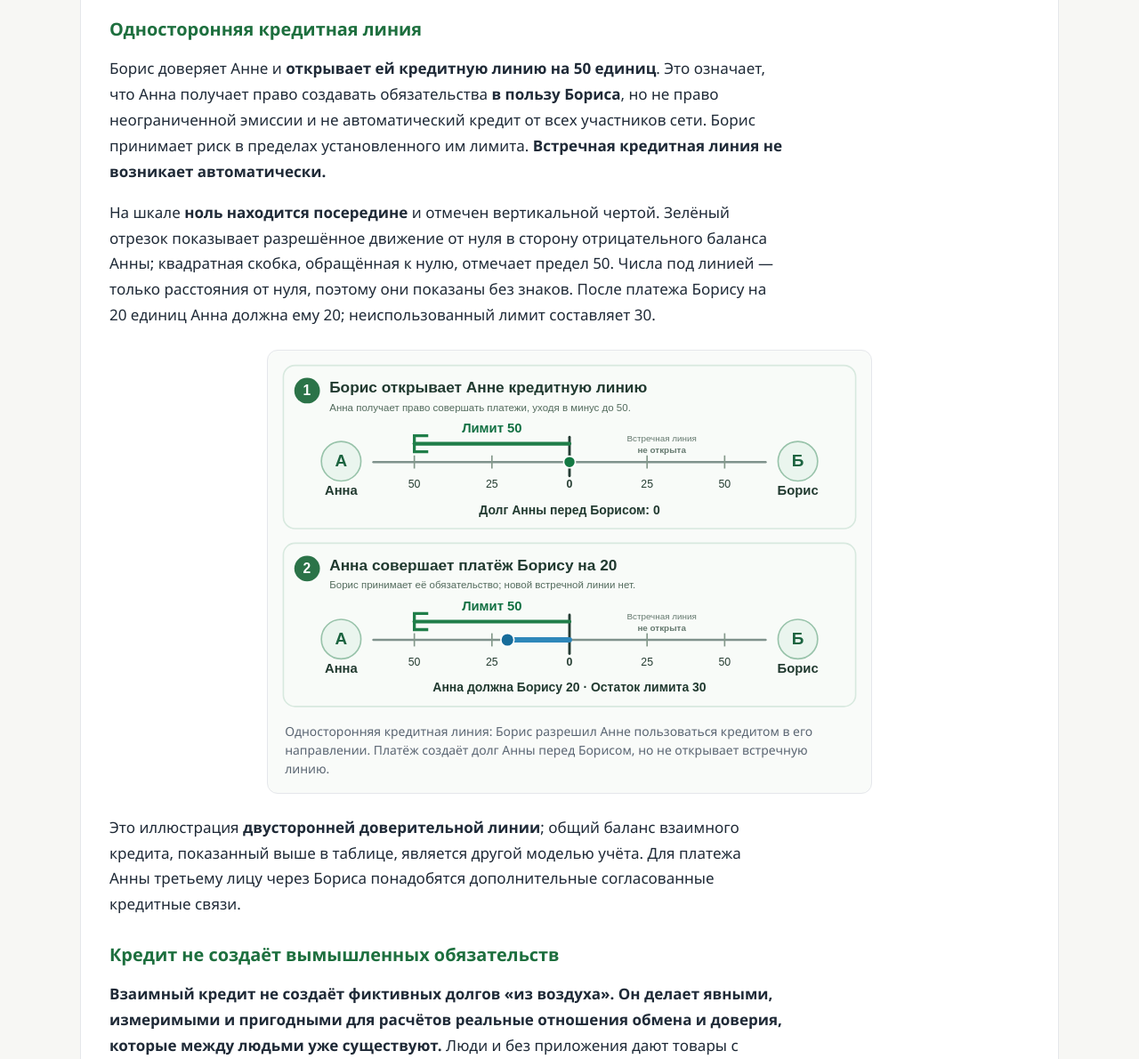
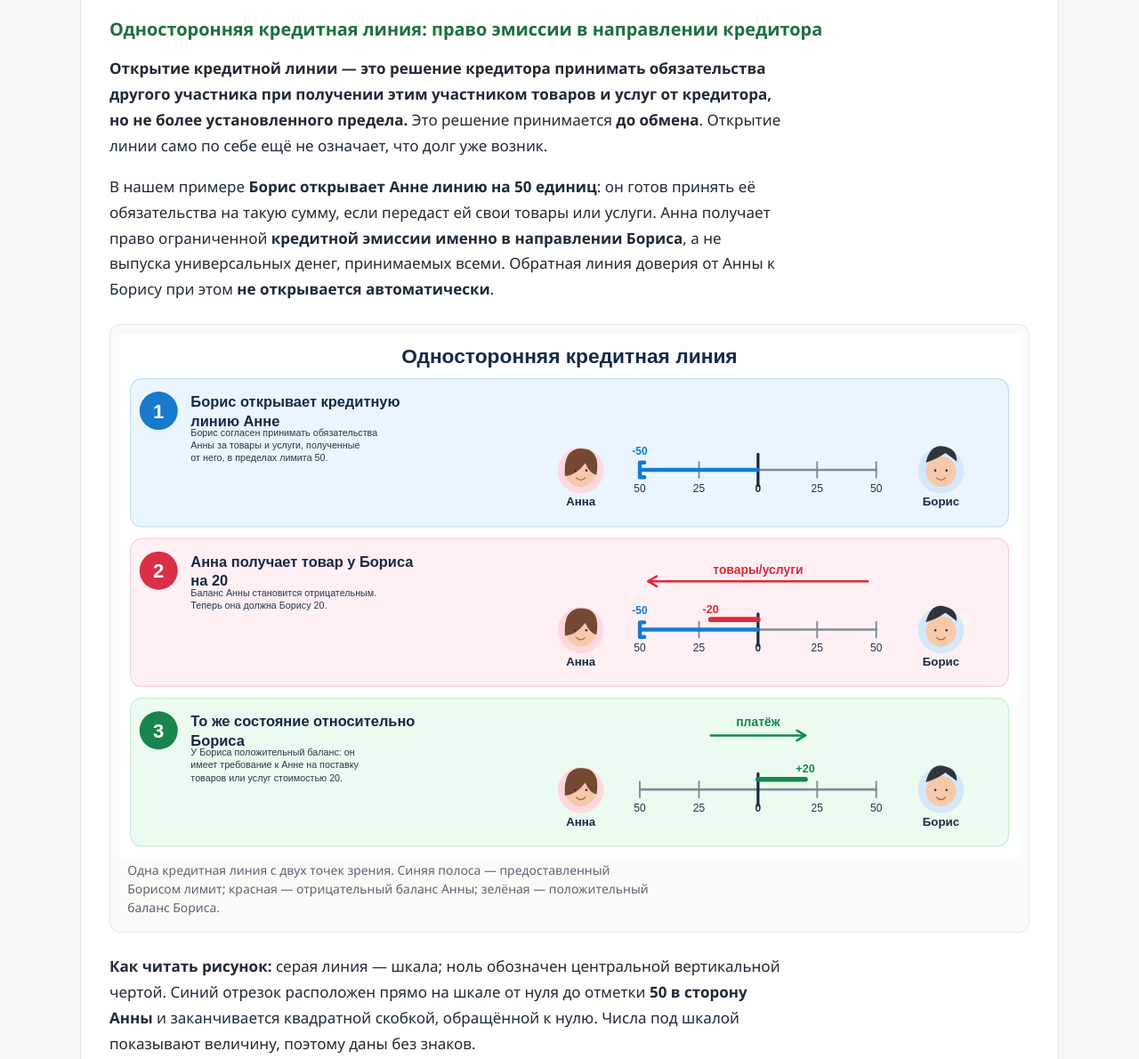
Before and after one commit to CHE77/theworld-community, an Eleventy site: page src/content/ru/p2p-finance.md in a window 1280 px wide. Shown: the part 4240-5430 px from the top of the page at 89% size. Built offline with nearby package versions, Linux system fonts and the light colour scheme; Eleventy itself is replaced by a stand-in of ours; files that its build step writes are made by us from their sources.

Commit message:
Publish edited one-way credit line infographic and clarify directed credit issuance

```diff
--- a/src/content/ru/p2p-finance.md
+++ b/src/content/ru/p2p-finance.md
@@ -81,18 +81,22 @@ permalink: "/ru/p2p-finance/"
 
 Если Борис тратит полученные 20 на овощи у Веры, то его сальдо вновь становится нулевым, а у Веры появляется +20. По мере встречного производства и потребления обязательства могут погашаться.
 
-### Односторонняя кредитная линия
+### Односторонняя кредитная линия: право эмиссии в направлении кредитора
 
-Борис доверяет Анне и **открывает ей кредитную линию на 50 единиц**. Это означает, что Анна получает право создавать обязательства **в пользу Бориса**, но не право неограниченной эмиссии и не автоматический кредит от всех участников сети. Борис принимает риск в пределах установленного им лимита. **Встречная кредитная линия не возникает автоматически.**
+**Открытие кредитной линии — это решение кредитора принимать обязательства другого участника при получении этим участником товаров и услуг от кредитора, но не более установленного предела.** Это решение принимается **до обмена**. Открытие линии само по себе ещё не означает, что долг уже возник.
 
-На шкале **ноль находится посередине** и отмечен вертикальной чертой. Зелёный отрезок показывает разрешённое движение от нуля в сторону отрицательного баланса Анны; квадратная скобка, обращённая к нулю, отмечает предел 50. Числа под линией — только расстояния от нуля, поэтому они показаны без знаков. После платежа Борису на 20 единиц Анна должна ему 20; неиспользованный лимит составляет 30.
+В нашем примере **Борис открывает Анне линию на 50 единиц**: он готов принять её обязательства на такую сумму, если передаст ей свои товары или услуги. Анна получает право ограниченной **кредитной эмиссии именно в направлении Бориса**, а не выпуска универсальных денег, принимаемых всеми. Обратная линия доверия от Анны к Борису при этом **не открывается автоматически**.
 
-<figure class="p2p-figure">
-  <img src="/images/p2p-mutual-credit-one-way.svg" alt="Борис открывает Анне кредитный лимит 50, затем Анна совершает платёж Борису 20. В центре шкалы отмечен ноль, слева скобкой отмечен лимит Анны. Встречная линия отсутствует, шкала без знаков." loading="lazy">
-  <figcaption>Односторонняя кредитная линия: Борис разрешил Анне пользоваться кредитом в его направлении. Платёж создаёт долг Анны перед Борисом, но не открывает встречную линию.</figcaption>
+<figure class="p2p-figure p2p-figure-wide">
+  <img src="/images/p2p-one-way-credit-line.svg" alt="Три последовательных состояния одной кредитной линии. Борис открывает Анне лимит 50. Анна получает от Бориса товары или услуги на 20, её баланс минус 20. Относительно Бориса этот же баланс плюс 20. На серой шкале ноль по центру, синяя линия от нуля до лимита со скобкой, красная и зелёная полосы строго длиной 20." loading="lazy">
+  <figcaption>Одна кредитная линия с двух точек зрения. Синяя полоса — предоставленный Борисом лимит; красная — отрицательный баланс Анны; зелёная — положительный баланс Бориса.</figcaption>
 </figure>
 
-Это иллюстрация **двусторонней доверительной линии**; общий баланс взаимного кредита, показанный выше в таблице, является другой моделью учёта. Для платежа Анны третьему лицу через Бориса понадобятся дополнительные согласованные кредитные связи.
+**Как читать рисунок:** серая линия — шкала; ноль обозначен центральной вертикальной чертой. Синий отрезок расположен прямо на шкале от нуля до отметки **50 в сторону Анны** и заканчивается квадратной скобкой, обращённой к нулю. Числа под шкалой показывают величину, поэтому даны без знаков.
+
+Когда **Борис передаёт Анне товары или услуги на 20 единиц**, Анна использует часть открытого ей кредита: её баланс становится **−20** (красная полоса от нуля влево). Теперь она должна Борису 20, а неиспользованный кредитный лимит составляет 30. Для Бориса **та же позиция равна +20** (зелёная полоса от нуля вправо): теперь у него есть требование к Анне на встречное предоставление товаров, услуг или иной согласованный расчёт на 20.
+
+Открытие лимита и его использование — разные события. **Лимит задаёт предел обязательств, которые кредитор заранее согласен принять; товарообмен использует это согласие и изменяет баланс.** Для оплаты третьему участнику через Бориса дополнительно нужны подходящие линии доверия и согласованный платёжный маршрут.
 
 ### Кредит не создаёт вымышленных обязательств
 
--- a/src/css/styles.css
+++ b/src/css/styles.css
@@ -270,3 +270,7 @@ a:focus-visible, summary:focus-visible, .table-scroll:focus-visible { outline: 3
 .article-content .p2p-figure img[src$=".svg"] { display: block; width: 100%; max-width: none; height: auto; margin: 0 auto; border-radius: 0; }
 .article-content .p2p-figure figcaption { max-width: 76ch; margin: .3rem .6rem .4rem; color: var(--muted); font-size: .87rem; line-height: 1.5; }
 @media (max-width: 620px) { .article-content .p2p-figure img[src$=".svg"] { min-width: 530px; } }
+
+/* Full-width sequential credit-line infographic: readable on desktop, scrollable on phones. */
+.article-content .p2p-figure.p2p-figure-wide { max-width: 1040px; }
+.article-content .p2p-figure.p2p-figure-wide img[src$=".svg"] { min-width: 820px; }
```
Also changed, not shown: src/images/p2p-one-way-credit-line.svg (added).
